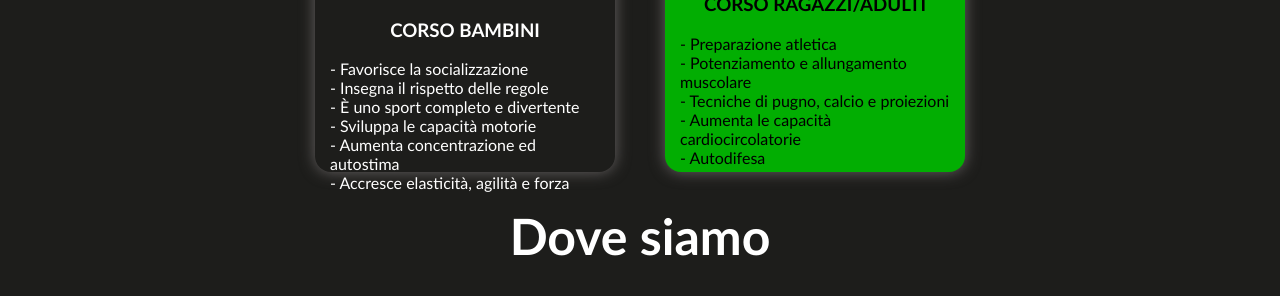
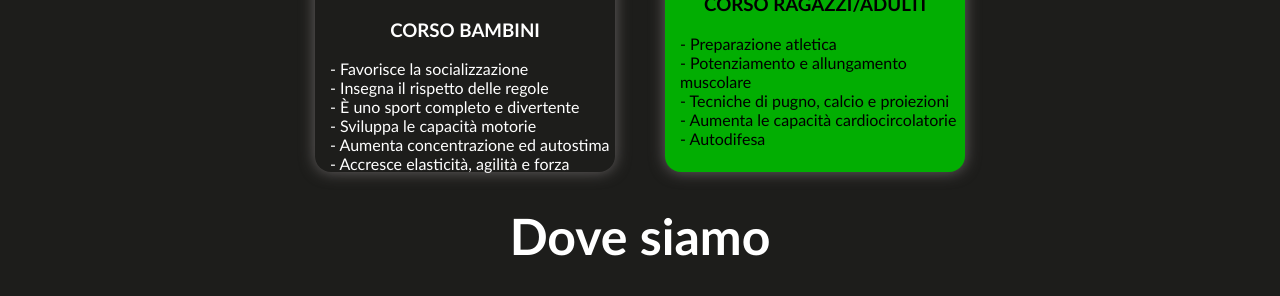
Before and after one commit to leonardomilani002/asdkickboxingcastelfranco, a plain HTML site: page corsi.html in a window 1280 px wide. Shown: the part 445-741 px from the top of the page. Drawn offline with Linux system fonts and the light colour scheme.

Commit message:
Modifica ul

```diff
--- a/css/style.css
+++ b/css/style.css
@@ -88,7 +88,7 @@ ul{
    padding: 0;
    text-align: left;
    font-size:16px;
-   margin:0 15px 15px 15px;
+   margin:0 5px 15px 15px;
 }
 
 .eta{
```
